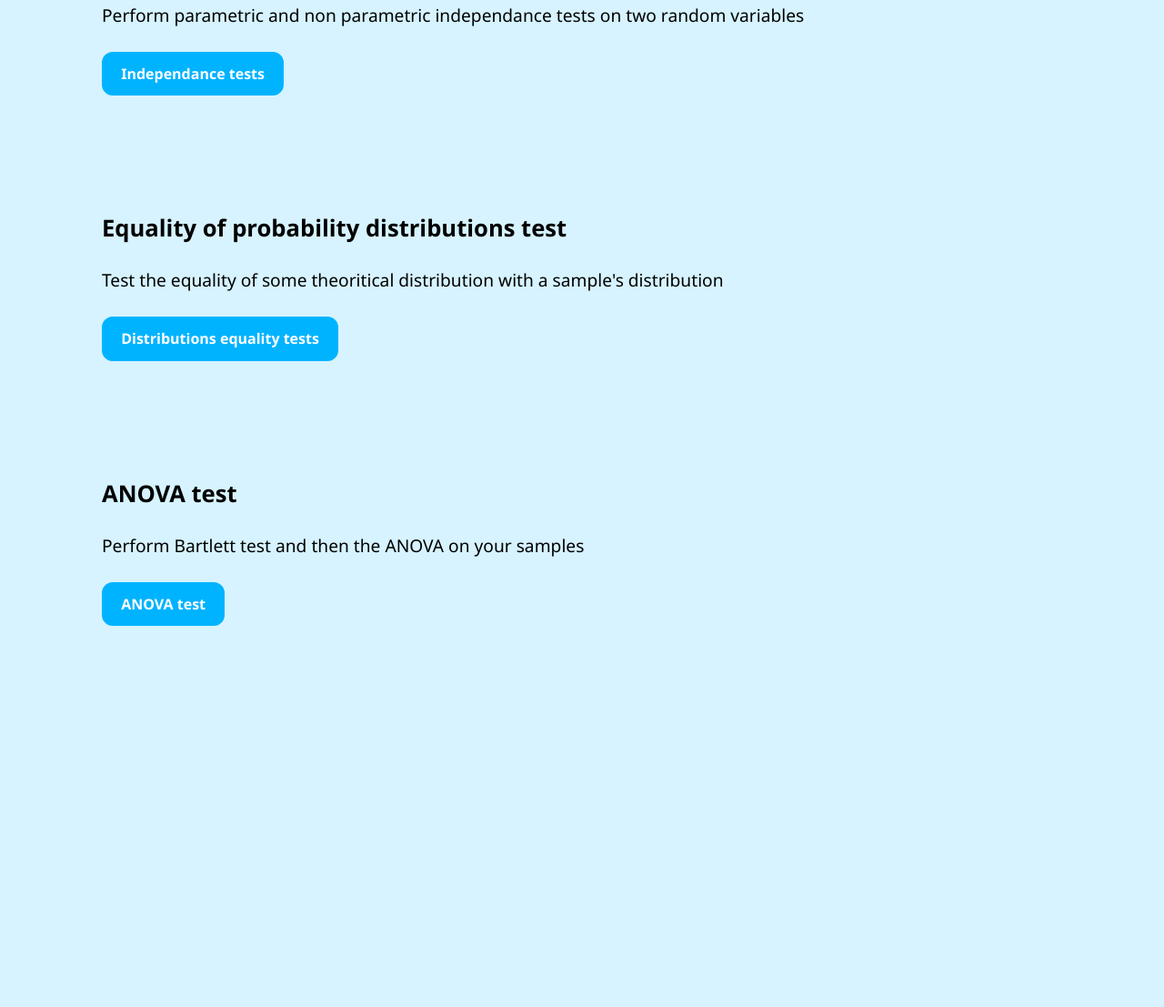
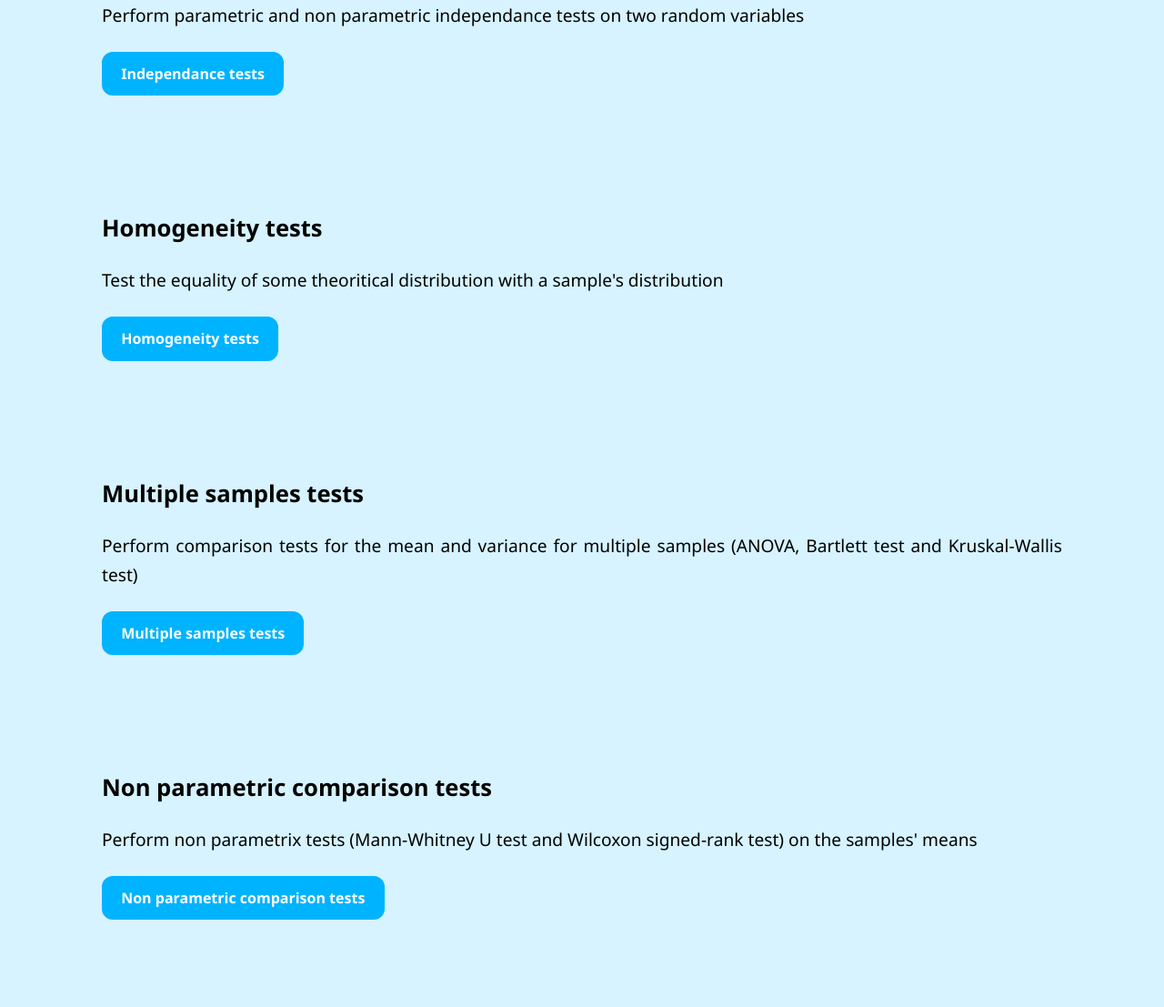
Before and after one commit to Kennylalek/Hypothesis-Testing, a Flask app: page /tests in a window 1280 px wide. Shown: the part 1076-2183 px from the top of the page at 91% size. Before the commit the page ends 1764 px from the top, so only its background shows below. Run offline with Flask 3, Linux system fonts and the light colour scheme.

Commit message:
Added article for non parametric tests

```diff
--- a/static/css/tests.css
+++ b/static/css/tests.css
@@ -48,7 +48,7 @@ article {
     display: flex;
     flex-direction: column;
     gap: 1.5rem;
-    margin: 4rem 0;
+    margin: 2rem 0;
     padding: .5rem 0;
 }
 
--- a/templates/tests.html
+++ b/templates/tests.html
@@ -42,14 +42,19 @@
             <a href="/independence-tests"><button>Independance tests</button></a>
         </div>
         <div class="article sub-article">
-            <h3>Equality of probability distributions test</h3>
+            <h3>Homogeneity tests</h3>
             <p>Test the equality of some theoritical distribution with a sample's distribution</p>
-            <a href="#"><button>Distributions equality tests</button></a>
+            <a href="#"><button>Homogeneity tests</button></a>
         </div>
         <div class="article sub-article">
-            <h3>ANOVA test</h3>
-            <p>Perform Bartlett test and then the ANOVA on your samples</p>
-            <a href="#"><button>ANOVA test</button></a>
+            <h3>Multiple samples tests</h3>
+            <p>Perform comparison tests for the mean and variance for multiple samples (ANOVA, Bartlett test and Kruskal-Wallis test)</p>
+            <a href="/multiple-samples-tests"><button>Multiple samples tests</button></a>
+        </div>
+        <div class="article sub-article">
+            <h3>Non parametric comparison tests</h3>
+            <p>Perform non parametrix tests (Mann-Whitney U test and Wilcoxon signed-rank test) on the samples' means</p>
+            <a href="/multiple-samples-tests"><button>Non parametric comparison tests</button></a>
         </div>
     </section>
 
```
